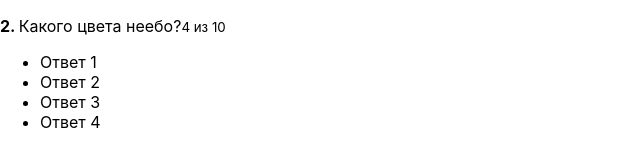
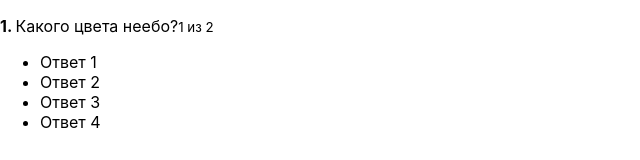
Before and after one commit to pkonnov/questionnaire_reactjs, a React app: page / in a window 1280 px wide. Shown: the top 160 px of the page, without its empty margins (0-640 px from the left). Built offline with nearby package versions, Linux system fonts and the light colour scheme.

Commit message:
change the question after the answer

```diff
--- a/src/components/ActiveQuiz/ActiveQuiz.js
+++ b/src/components/ActiveQuiz/ActiveQuiz.js
@@ -17,10 +17,10 @@ const ActiveQuiz = props => {
       <div>
         <p className={classes.Question}>
           <span>
-            <strong>2. </strong>
+            <strong>{props.answerNumber}. </strong>
             {props.question}
           </span>
-          <small>4 из 10</small>
+          <small>{props.answerNumber} из {props.quizLength}</small>
         </p>
 
         <AnswersList
--- a/src/containers/Quiz/Quiz.js
+++ b/src/containers/Quiz/Quiz.js
@@ -2,17 +2,32 @@ import React, { Component } from 'react'
 import classes from './Quiz.css'
 import ActiveQuiz from '../../components/ActiveQuiz/ActiveQuiz'
 
-class Quiz extends Component{
+class Quiz extends Component {
   state = {
     showTitle: false,
-    quiz: [
+    activeQuestion: 0,
+    titlePage: [
       {
         titleTest: 'Название опросника',
         textTest: 'Многие думают, что Lorem Ipsum - взятый с потолка псевдо-латинский набор слов, но это не совсем так. Его корни уходят в один фрагмент классической латыни 45 года н.э., то есть более двух тысячелетий назад. Ричард МакКлинток, профессор латыни из колледжа Hampden-Sydney, штат Вирджиния, взял одно из самых странных слов в Lorem Ipsum, "consectetur", и занялся его поисками в классической латинской литературе. В результате он нашёл неоспоримый первоисточник Lorem Ipsum в разделах 1.10.32 и 1.10.33 книги "de Finibus Bonorum et Malorum" ("О пределах добра и зла"), написанной Цицероном в 45 году н.э. Этот трактат по теории этики был очень популярен в эпоху Возрождения. Первая строка Lorem Ipsum, "Lorem ipsum dolor sit amet..", происходит от одной из строк в разделе 1.10.32',
-      },
+      }
+    ],
+    quiz: [
       {
         question: 'Какого цвета неебо?',
         rightAnswerId: 2,
+        id: 1,
+        answers: [
+          {text: 'Ответ 1', id:1},
+          {text: 'Ответ 2', id:2},
+          {text: 'Ответ 3', id:3},
+          {text: 'Ответ 4', id:4}
+        ]
+      },
+      {
+        question: 'Какого хуя?',
+        rightAnswerId: 3,
+        id: 2,
         answers: [
           {text: 'Ответ 1', id:1},
           {text: 'Ответ 2', id:2},
@@ -31,6 +46,9 @@ class Quiz extends Component{
 
   onAnswerClickHandler = (answerId) => {
     console.log("answer id: ", answerId)
+    this.setState({
+      activeQuestion: this.state.activeQuestion + 1
+    })
   }
 
   render() {
@@ -39,12 +57,14 @@ class Quiz extends Component{
           <div className={classes.QuizWrapper}>
             <ActiveQuiz
               showTitle={this.state.showTitle}
-              titleTest={this.state.quiz[0].titleTest}
-              textTest={this.state.quiz[0].textTest}
+              titleTest={this.state.titlePage.titleTest}
+              textTest={this.state.titlePage.textTest}
               titleShowHandle={this.titleShowHandle}
-              answers={this.state.quiz[1].answers}
-              question={this.state.quiz[1].question}
+              answers={this.state.quiz[this.state.activeQuestion].answers}
+              question={this.state.quiz[this.state.activeQuestion].question}
               onAnswerClick={this.onAnswerClickHandler}
+              quizLength={this.state.quiz.length}
+              answerNumber={this.state.activeQuestion + 1}
             />
           </div>
       </div>
```
